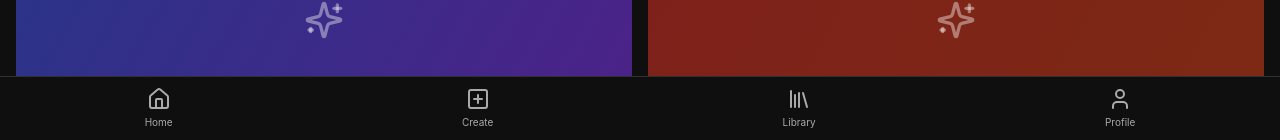
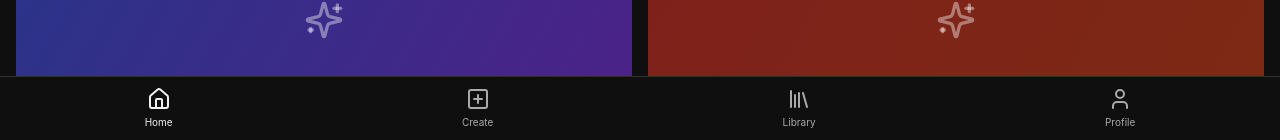
Before and after one commit to capacitytools/bmy-ai-studio, a Next.js app: page / in a window 1280 px wide. Shown: the part 660-800 px from the top of the page. Built offline with nearby package versions, Linux system fonts and the light colour scheme.

Commit message:
Update page.js

```diff
--- a/app/page.js
+++ b/app/page.js
@@ -1,6 +1,6 @@
+import Link from "next/link";
 import { Search, Mic, Sparkles, Home, PlusSquare, Library, User } from "lucide-react";
 
-// Mock data for the video cards
 const tools = [
   { title: "Cinematic Text to Video", badge: "Free", color: "from-blue-900 to-purple-900" },
   { title: "Ultra-Realistic Voice Clone", badge: "Pro", color: "from-red-900 to-orange-900" },
@@ -28,7 +28,6 @@ export default function HomePage() {
 
       {/* MAIN CONTENT */}
       <main className="pt-16 px-4">
-        {/* Category Chips */}
         <div className="flex gap-3 overflow-x-auto pb-4 mb-4 no-scrollbar">
           {["All", "Text to Video", "Voice Clone", "Scripts"].map((cat, i) => (
             <button key={cat} className={`whitespace-nowrap px-4 py-2 rounded-lg text-sm font-medium ${i === 0 ? "bg-white text-black" : "bg-yt-surface text-yt-text"}`}>
@@ -37,7 +36,6 @@ export default function HomePage() {
           ))}
         </div>
 
-        {/* Video/Tool Grid */}
         <div className="grid grid-cols-2 gap-4">
           {tools.map((tool, i) => (
             <div key={i} className="flex flex-col gap-2">
@@ -52,19 +50,24 @@ export default function HomePage() {
         </div>
       </main>
 
-      {/* BOTTOM NAVIGATION */}
+      {/* BOTTOM NAVIGATION (NOW WITH REAL LINKS!) */}
       <nav className="fixed bottom-0 left-0 right-0 h-16 bg-yt-bg border-t border-yt-border flex items-center justify-around z-50">
-        {[
-          { icon: Home, label: "Home" },
-          { icon: PlusSquare, label: "Create" },
-          { icon: Library, label: "Library" },
-          { icon: User, label: "Profile" },
-        ].map((item) => (
-          <button key={item.label} className="flex flex-col items-center gap-1 text-yt-textSec">
-            <item.icon className="w-6 h-6" />
-            <span className="text-[10px]">{item.label}</span>
-          </button>
-        ))}
+        <Link href="/" className="flex flex-col items-center gap-1 text-yt-text">
+          <Home className="w-6 h-6" />
+          <span className="text-[10px]">Home</span>
+        </Link>
+        <Link href="/create" className="flex flex-col items-center gap-1 text-yt-textSec">
+          <PlusSquare className="w-6 h-6" />
+          <span className="text-[10px]">Create</span>
+        </Link>
+        <Link href="/library" className="flex flex-col items-center gap-1 text-yt-textSec">
+          <Library className="w-6 h-6" />
+          <span className="text-[10px]">Library</span>
+        </Link>
+        <Link href="/profile" className="flex flex-col items-center gap-1 text-yt-textSec">
+          <User className="w-6 h-6" />
+          <span className="text-[10px]">Profile</span>
+        </Link>
       </nav>
 
     </div>
```
